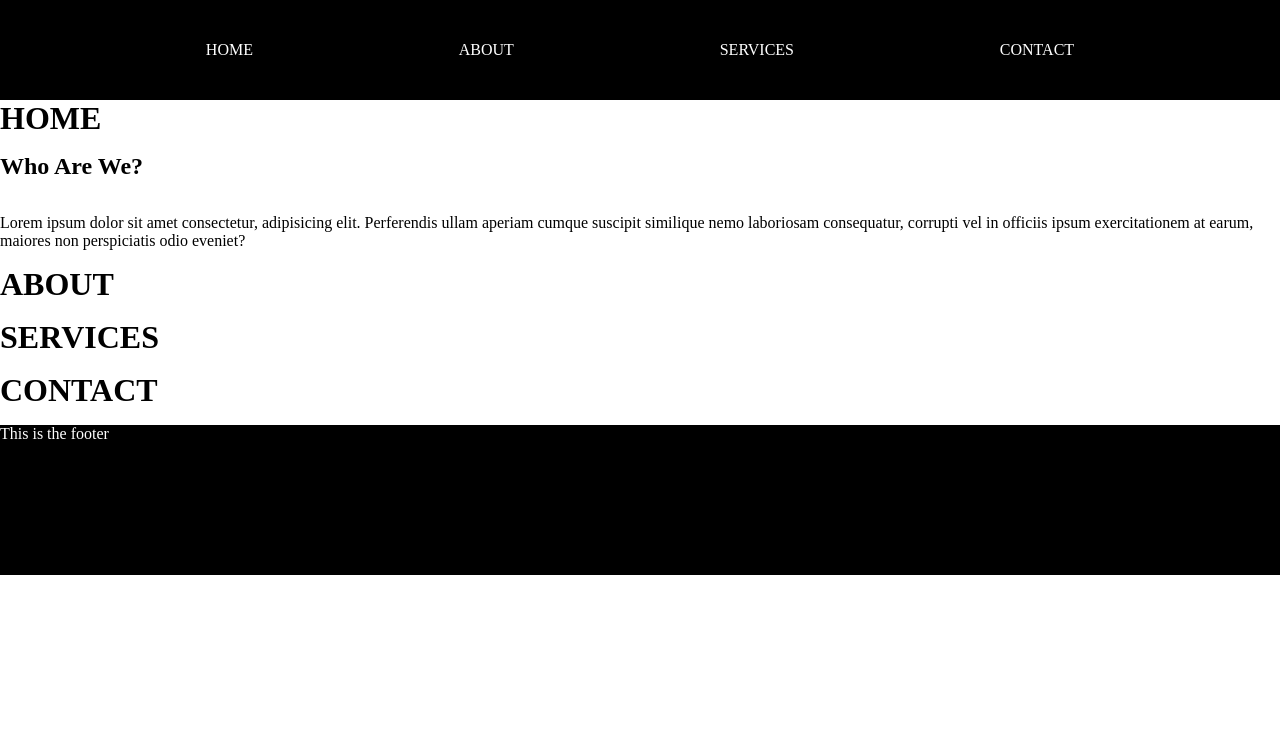
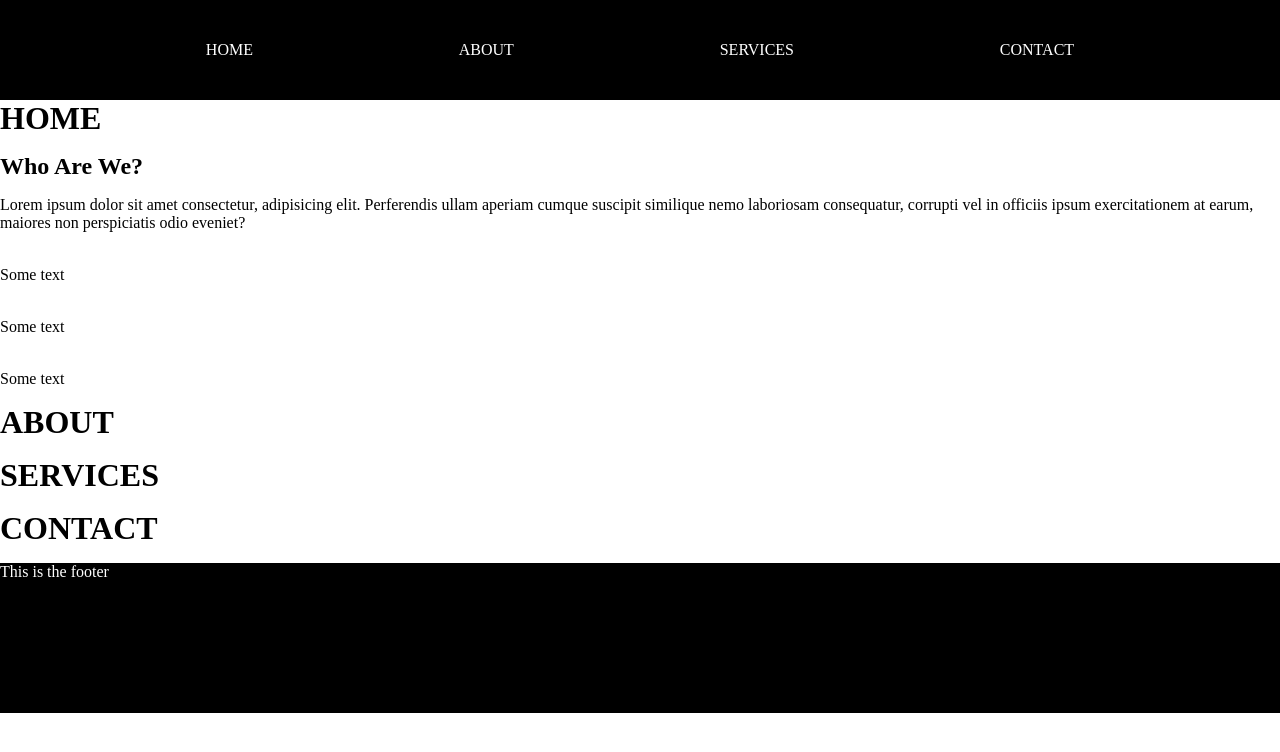
Before and after one commit to Hannah-Mayorga/homeworkTwoN315, a website with bundled scripts: page index.html in a window 1280 px wide. Built offline with nearby package versions, Linux system fonts and the light colour scheme.

Commit message:
home html

```diff
--- a/index.html
+++ b/index.html
@@ -25,7 +25,6 @@
             </div>
             <div class="small-desc">
                 <h2>Who Are We?</h2>
-                <img src="" alt="">
                 <p>
                     Lorem ipsum dolor sit amet consectetur, adipisicing elit. Perferendis ullam aperiam cumque suscipit
                     similique nemo laboriosam consequatur, corrupti vel in officiis ipsum exercitationem at earum,
@@ -33,7 +32,18 @@
                 </p>
             </div>
             <div class="circle-imgs">
-
+                <div class="col">
+                    <img src="" alt="" srcset="">
+                    <p>Some text</p>
+                </div>
+                <div class="col">
+                    <img src="" alt="" srcset="">
+                    <p>Some text</p>
+                </div>
+                <div class="col">
+                    <img src="" alt="" srcset="">
+                    <p>Some text</p>
+                </div>
             </div>
         </div>
         <div class="about">
```
